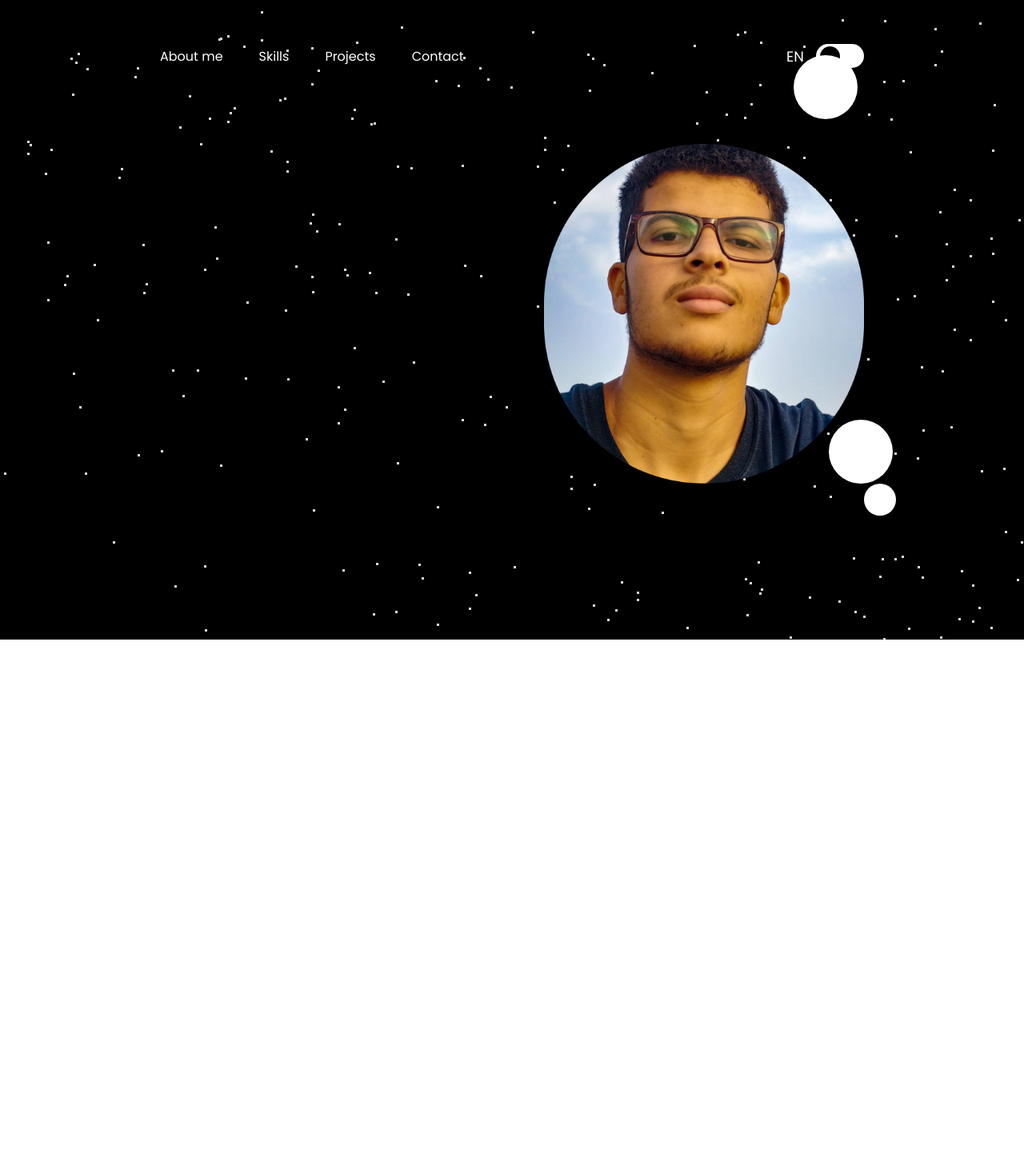
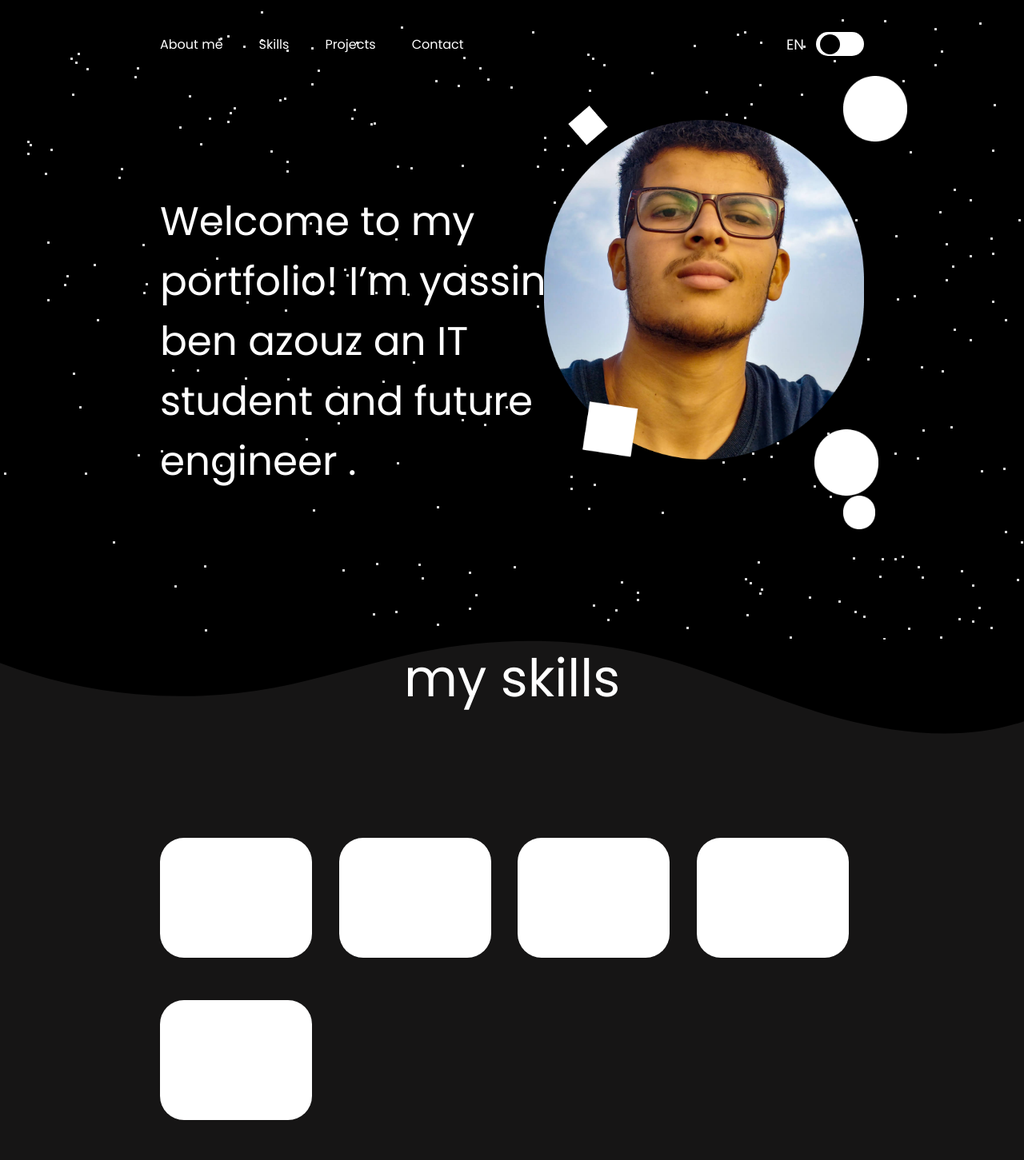
Before and after one commit to benAzouzYassin/My-Portfolio, a website built with Vite: page index.html in a window 1280 px wide. Shown: the whole page at 80% size. Before the commit the page ends 800 px from the top, so only its background shows below. Built offline with nearby package versions, Linux system fonts and the light colour scheme.

Commit message:
created landpage,my skills and my projects sections

```diff
--- a/index.html
+++ b/index.html
@@ -23,15 +23,59 @@
           </div>
         </span>
       </nav>
+      <p class="paragraph">
+        Welcome to my portfolio! I’m yassine ben azouz an IT student and future
+        engineer .
+      </p>
       <img src="./images/personal pic.png" alt="" id="personal-pic" />
-      <div class="floating-circle-large1"></div>
-      <div class="floating-circle-large2"></div>
-      <div class="floating-circle-small"></div>
-      <div class="floating-square1"></div>
-      <div class="floating-square2"></div>
+      <img
+        src="./images/large-circle.png"
+        width="80px"
+        class="large-circle-1"
+      />
+      <img
+        src="./images/large-circle.png"
+        width="80px"
+        class="large-circle-2"
+      />
+      <img src="./images/small-circle.png" width="40px" class="small-circle" />
+      <img
+        src="./images/square-medium.png"
+        alt=""
+        class="square-medium"
+        width="70px"
+      />
+      <img
+        src="./images/square-small.png"
+        alt=""
+        class="square-small"
+        width="50px"
+      />
     </section>
     <!--My skills section-->
-    <section class="skills"></section>
+    <section class="skills">
+      <div class="wave">
+        <svg
+          data-name="Layer 1"
+          xmlns="http://www.w3.org/2000/svg"
+          viewBox="0 0 1200 120"
+          preserveAspectRatio="none"
+        >
+          <path
+            d="M321.39,56.44c58-10.79,114.16-30.13,172-41.86,82.39-16.72,168.19-17.73,250.45-.39C823.78,31,906.67,72,985.66,92.83c70.05,18.48,146.53,26.09,214.34,3V0H0V27.35A600.21,600.21,0,0,0,321.39,56.44Z"
+            class="shape-fill"
+          ></path>
+        </svg>
+      </div>
+      <h1 class="skills-title">my skills</h1>
+      <div class="skills-wrapper">
+        <span class="skill-1"></span>
+        <span class="skill-2"></span>
+        <span class="skill-3"></span>
+        <span class="skill-4"></span>
+        <span class="skill-5"></span>
+      </div>
+    </section>
     <!--My projects section-->
     <section class="projects"></section>
     <!--contact section-->
--- a/style.css
+++ b/style.css
@@ -59,28 +59,28 @@ nav {
   border-radius: 100px;
 }
 .nav-theme-change-btn:hover {
-  background-color: rgb(53, 52, 52);
+  background-color: rgb(147, 147, 147);
   cursor: pointer;
 }
 .nav-about-me:hover {
   cursor: pointer;
-  color: rgb(218, 214, 214);
+  color: rgb(107, 101, 101);
 }
 .nav-skills:hover {
   cursor: pointer;
-  color: rgb(218, 214, 214);
+  color: rgb(107, 101, 101);
 }
 .nav-projects:hover {
   cursor: pointer;
-  color: rgb(218, 214, 214);
+  color: rgb(107, 101, 101);
 }
 .nav-contact:hover {
   cursor: pointer;
-  color: rgb(218, 214, 214);
+  color: rgb(107, 101, 101);
 }
 .nav-language-btn:hover {
   cursor: pointer;
-  color: rgb(218, 214, 214);
+  color: rgb(107, 101, 101);
 }
 #personal-pic {
   width: 400px;
@@ -90,29 +90,78 @@ nav {
   position: relative;
   top: 10%;
 }
-.floating-circle-large1 {
+.large-circle-1 {
   position: relative;
+  left: 97%;
+  bottom: 50%;
+}
+.large-circle-2 {
+  position: relative;
+  left: 93%;
+  bottom: 5%;
+}
+.small-circle {
+  position: relative;
+  left: 97%;
+  bottom: 5%;
+}
+.square-medium {
+  position: relative;
+  left: 60%;
+  bottom: 25%;
+}
+.square-small {
+  position: relative;
+  left: 58%;
+  bottom: 80%;
+}
+.paragraph {
+  position: absolute;
+  top: 30%;
+  width: 42%;
+  color: white;
+  font-weight: 400;
+  font-size: 50px;
+}
+
+/**section 2 css**/
+.wave {
+  position: absolute;
+  top: 0;
+  left: 0;
+  width: 100%;
+  overflow: hidden;
+  line-height: 0;
+}
+.skills {
+  position: relative;
+  padding-left: 200px;
+  padding-right: 200px;
+  height: 100vh;
+  width: auto;
+  background-color: #161515;
+  display: flex;
+  flex-direction: column;
+}
+.skills-title {
+  color: white;
+  margin-left: auto;
+  font-weight: 500;
+  font-size: 65px;
+  font-family: poppins;
+  margin-right: auto;
+}
+.skills-wrapper {
+  margin-top: 150px;
+  width: 100%;
+  height: 50%;
+  gap: 1.4%;
+  display: grid;
+  grid-template-columns: 24% 24% 24% 24%;
+}
+.skills-wrapper > span {
+  width: 90%;
+  border-radius: 30px;
+  height: 150px;
   background-color: white;
-  width: 80px;
-  height: 80px;
-  border-radius: 100px;
-  left: 95%;
 }
-.floating-circle-large2 {
-  position: relative;
-  background-color: white;
-  width: 80px;
-  height: 80px;
-  border-radius: 100px;
-  left: 90%;
-  bottom: 67%;
-}
-.floating-circle-small {
-  position: relative;
-  background-color: white;
-  width: 40px;
-  height: 40px;
-  border-radius: 100px;
-  left: 100%;
-  bottom: 10%;
-}
```
Also changed, not shown: snowpack.config.js (added, +21 -0 lines), images/css-logo.png (added), images/html-logo.png (added), images/js-logo.png (added), images/large-circle.png (added), images/python-logo.png (added), images/react-logo.png (added), images/small-circle.png (added), images/square-medium.png (added), images/square-small.png (added).
